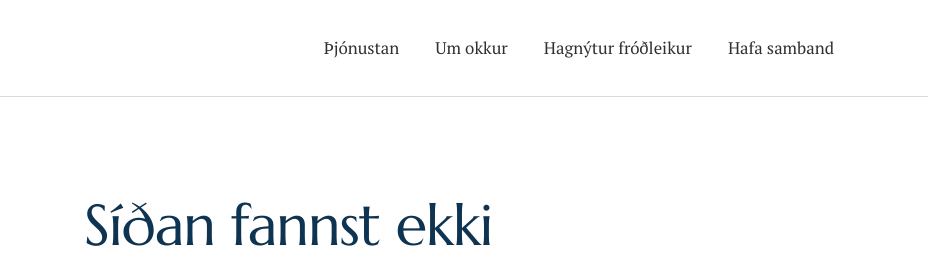
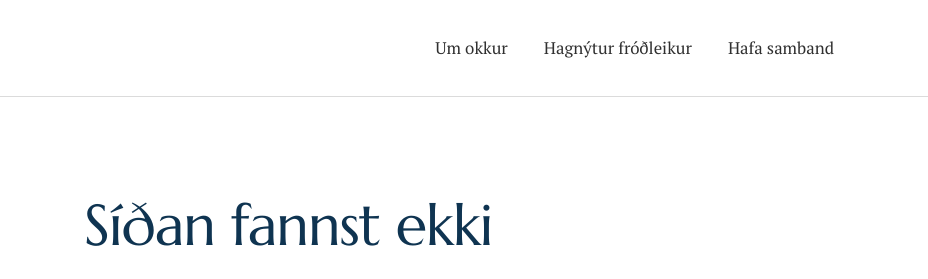
Before and after one commit to thordurhelgason/Nes, a plain HTML site: page 404.html in a window 1280 px wide. Shown: the top 279 px of the page, 352-1280 px from the left. Drawn offline with Linux system fonts and the light colour scheme.

Commit message:
Remove 'Þjónustan' link from 404 page

```diff
--- a/404.html
+++ b/404.html
@@ -26,7 +26,6 @@
     <button class="burger" type="button" aria-label="Opna valmynd" aria-expanded="false" aria-controls="adalvalmynd"><span></span></button>
     <nav aria-label="Aðalvalmynd">
       <ul class="menu" id="adalvalmynd">
-        <li><a href="/index.html#thjonustan">Þjónustan</a></li>
         <li><a href="/about.html">Um okkur</a></li>
         <li><a href="/hagnytur-frodleikur.html">Hagnýtur fróðleikur</a></li>
         <li><a href="/index.html#hafa-samband">Hafa samband</a></li>
```
